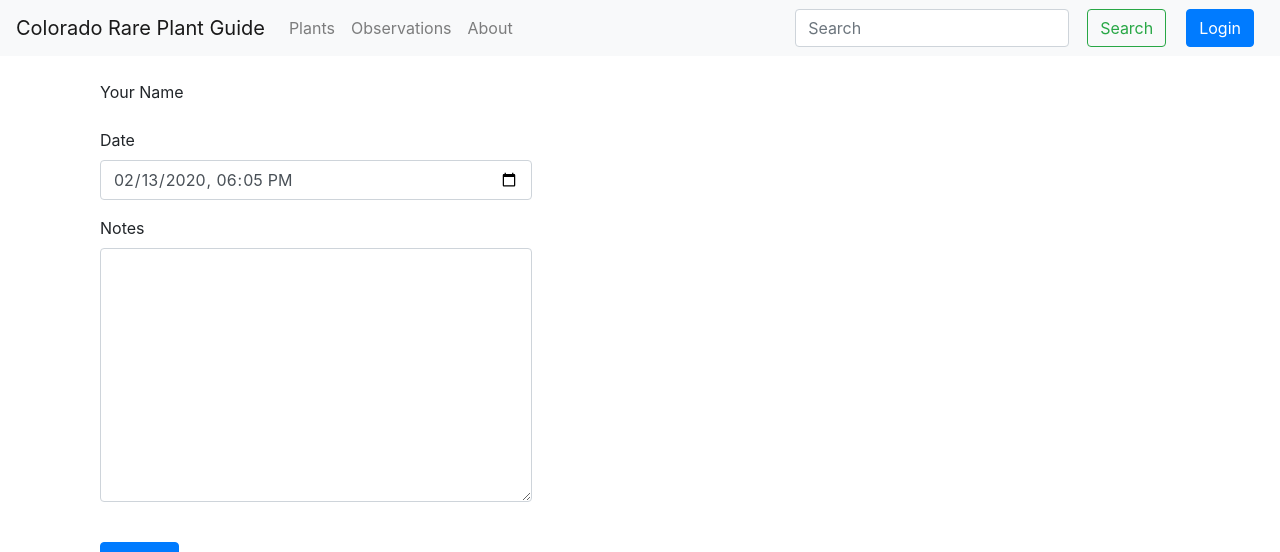
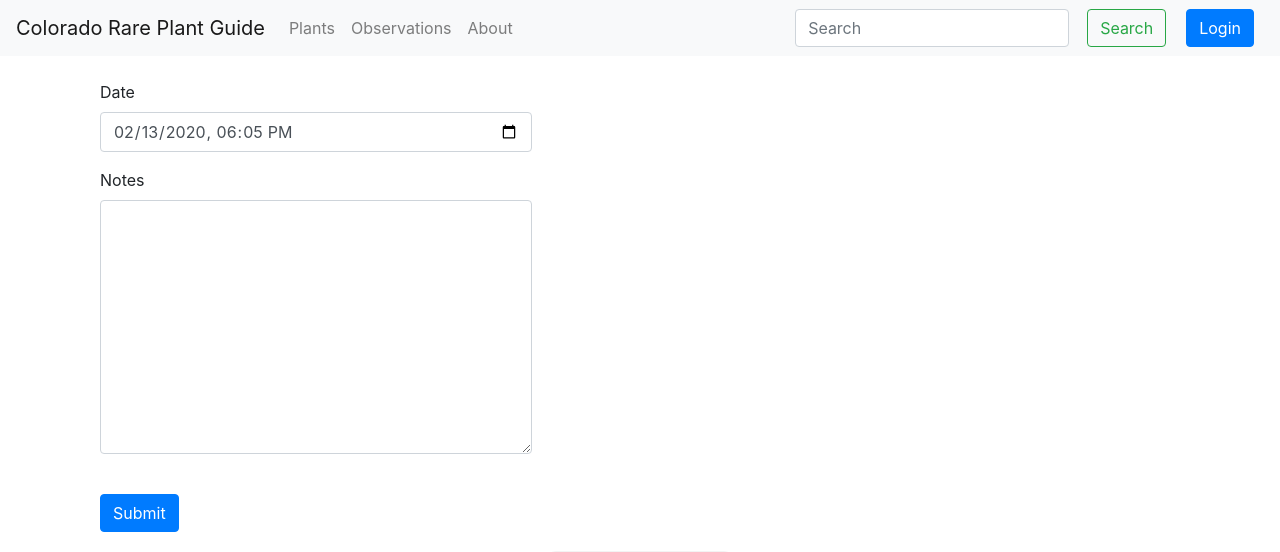
Before and after one commit to alexsandberg/plant-survey-app, a Python web app: template templates/forms/new_observation.html in a window 1280 px wide. Shown: the top 552 px of the page. Run offline with Jinja, Linux system fonts and the light colour scheme; the template is opened without the code that fills it, so the values that code supplies are empty; some libraries are stand-ins or nearby versions.

Commit message:
Remove "name" field from POST new observation endpoint and from frontend form

```diff
--- a/templates/forms/new_observation.html
+++ b/templates/forms/new_observation.html
@@ -6,16 +6,6 @@
     <div class="well">
         <form id="observation-form" class="form-vertical" role="form" autocomplete="off">
 
-            <div class="form-group">
-                <label for="observation_name" class="control-label">Your Name</label>
-                {% if session['jwt_payload']['name'] %}
-                <input type="text" class="form-control" name="name" id="observation_name"
-                    placeholder="{{ session['jwt_payload']['name'] }}" required>
-                {% elif session['jwt_payload']['email'] %}
-                <input type="text" class="form-control" name="name" id="observation_name"
-                    placeholder="{{ session['jwt_payload']['email'] }}" required>
-                {% endif %}
-            </div>
             <div class="form-group">
                 <label for="datetimeField" class="control-label">Date</label>
                 <input type="datetime-local" class="form-control" name="date" id="datetimeField" value="">
@@ -86,17 +76,11 @@
 
 
     function sendObservationPOST() {
-        let name = document.getElementById("observation_name").value;
-        console.log('name: ', name)
         let date = document.getElementById("datetimeField").value;
-        console.log('date: ', date)
         let notes = document.getElementById("observation_textarea").value;
-        console.log('notes: ', notes)
         let plantID = plantData.getAttribute("data-id");
-        console.log('plantID: ', plantID)
 
         let data = {
-            "name": name,
             "date": date,
             "notes": notes,
             "plantID": plantID
```
Also changed, not shown: app.py (+3 -6 lines).
